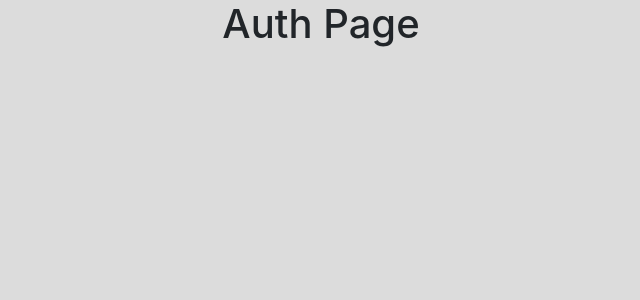
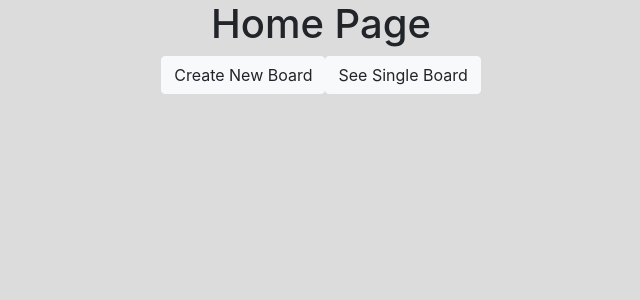
Before and after one commit to maggieisgreene/pinterest-routing, a React (Create React App) app: page / in a window 1280 px wide. Before the commit this address led to /auth. Shown: the top 300 px of the page, without its empty margins (319-959 px from the left). Built offline with nearby package versions, Linux system fonts and the light colour scheme.

Commit message:
Routes to all pages successful

```diff
--- a/src/App/App.js
+++ b/src/App/App.js
@@ -25,7 +25,7 @@ const PrivateRoute = ({ component: Component, authed, ...rest }) => {
 
 class App extends React.Component {
   state = {
-    authed: false,
+    authed: true,
   }
 
   render() {
--- a/src/components/pages/Home/Home.js
+++ b/src/components/pages/Home/Home.js
@@ -1,11 +1,17 @@
 import React from 'react';
+import { Link } from 'react-router-dom';
+
 import './Home.scss';
 
 class Home extends React.Component {
   render() {
+    const boardId = '12345';
+
     return (
       <div className="Home">
         <h1>Home Page</h1>
+        <Link className="btn btn-light" to="/board/new">Create New Board</Link>
+        <Link className="btn btn-light" to={`/board/${boardId}`}>See Single Board</Link>
       </div>
     );
   }
--- a/src/components/pages/NewBoard/NewBoard.js
+++ b/src/components/pages/NewBoard/NewBoard.js
@@ -5,7 +5,7 @@ class NewBoard extends React.Component {
   render() {
     return (
       <div className="NewBoard">
-        <h1>NewBoard Page</h1>
+        <h1>New Board</h1>
       </div>
     );
   }
--- a/src/components/pages/SingleBoard/SingleBoard.js
+++ b/src/components/pages/SingleBoard/SingleBoard.js
@@ -3,9 +3,12 @@ import './SingleBoard.scss';
 
 class SingleBoard extends React.Component {
   render() {
+    const { boardId } = this.props.match.params;
+
     return (
       <div className="SingleBoard">
-        <h1>SingleBoard Page</h1>
+        <h1>Single Board</h1>
+        <h2>Yo board ID is {boardId}</h2>
       </div>
     );
   }
```
